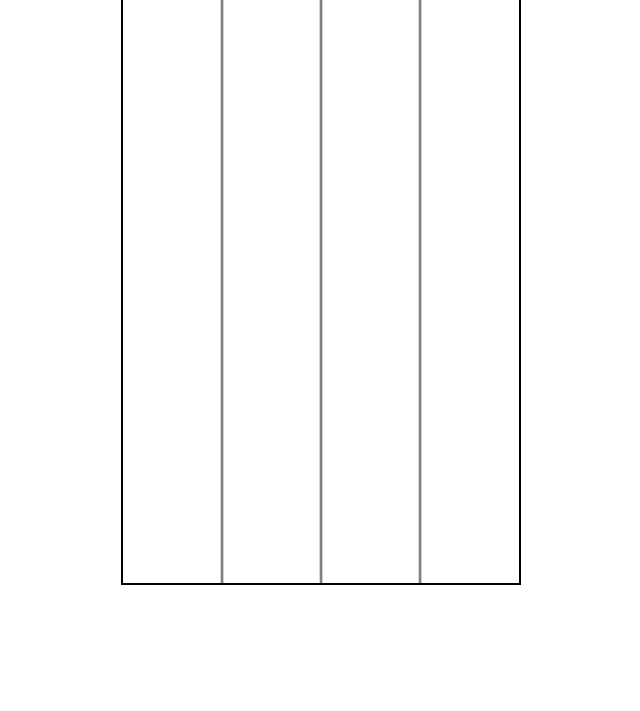
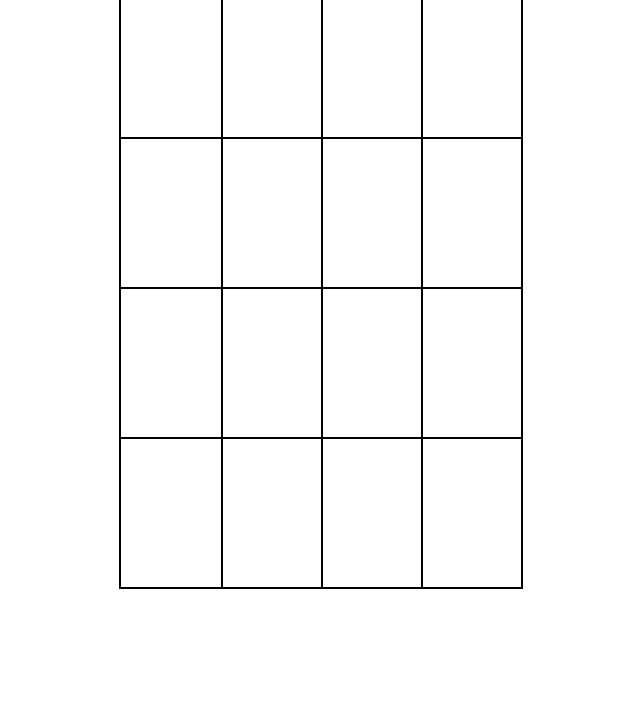
Before and after one commit to Pinnacle-Team/Piano-Tiles-2, a plain HTML site: page index.html in a window 1280 px wide. Shown: the part 89-800 px from the top of the page, without its empty margins (319-959 px from the left). Drawn offline with Linux system fonts and the light colour scheme; a web font is replaced by a local one.

Commit message:
grid changes

```diff
--- a/index.html
+++ b/index.html
@@ -11,7 +11,7 @@
     <header>
       <h1>Piano Tiles</h1>
     </header>
-    <canvas id="gameCanvas"></canvas>
+    <canvas height="600" width="400" id="gameCanvas"></canvas>
 
     <script src="./script.js"></script>
   </body>
--- a/script.js
+++ b/script.js
@@ -2,10 +2,18 @@ const canvas = document.getElementById("gameCanvas");
 const ctx = canvas.getContext("2d");
 
 const tileWidth = canvas.width / 4;
+const tileHeight = canvas.height / 4;
 
-for (let i = 1; i < 4; ++i) {
-  ctx.beginPath();
-  ctx.moveTo(tileWidth * i, 0);
-  ctx.lineTo(tileWidth * i, canvas.height);
-  ctx.stroke();
+ctx.lineWidth = "2";
+
+for (let x = 1; x < 4; ++x) {
+  for (let y = 1; y < 4; ++y) {
+    ctx.translate(1, 1);
+    ctx.moveTo(-1, tileHeight * x);
+    ctx.lineTo(canvas.width + 1, tileHeight * x);
+    ctx.moveTo(tileWidth * y, -1);
+    ctx.lineTo(tileWidth * y, canvas.height + 1);
+    ctx.stroke();
+    ctx.translate(-1, -1);
+  }
 }
--- a/style.css
+++ b/style.css
@@ -9,7 +9,7 @@
 body {
   font-family: "Bungee Spice", sans-serif;
   height: 100vh;
-  overflow: hidden;
+  /* width: 100%; */
   display: flex;
   flex-direction: column;
   align-items: center;
@@ -21,6 +21,4 @@ h1 {
 
 #gameCanvas {
   border: 2px solid black;
-  height: 600px;
-  width: 400px;
 }
```
